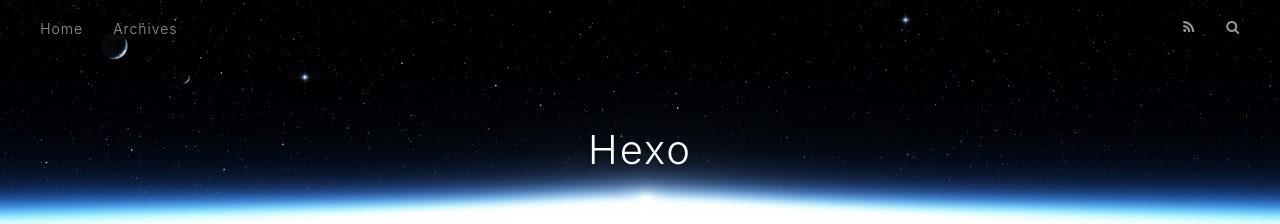
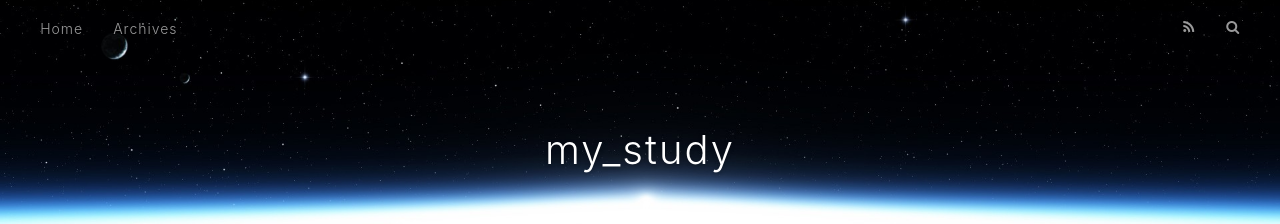
Before and after one commit to nrj812579394/nrj812579394.github.io, a plain HTML site: page 2018/11/19/Python_Idiom/index.html in a window 1280 px wide. Shown: the top 224 px of the page. Drawn offline with nearby package versions, Linux system fonts and the light colour scheme.

Commit message:
Site updated: 2018-11-19 16:14:04

```diff
--- a/2018/11/19/Python_Idiom/index.html
+++ b/2018/11/19/Python_Idiom/index.html
@@ -5,21 +5,21 @@
 
 
 
-  <title>Hexo</title>
+  <title>my_study</title>
   <meta name="viewport" content="width=device-width, initial-scale=1, maximum-scale=1">
   <meta name="description" content="Python惯例“惯例”这个词指的是“习惯的做法，常规的办法，一贯的做法”，与这个词对应的英文单词叫“idiom”。由于Python跟其他很多编程语言在语法和使用上还是有比较显著的差别，因此作为一个Python开发者如果不能掌握这些惯例，就无法写出“Pythonic”的代码。下面我们总结了一些在Python开发中的惯用的代码。  让代码既可以被导入又可以被执行。 12if __name__ ==">
 <meta property="og:type" content="article">
-<meta property="og:title" content="Hexo">
+<meta property="og:title" content="my_study">
 <meta property="og:url" content="http://yoursite.com/2018/11/19/Python_Idiom/index.html">
-<meta property="og:site_name" content="Hexo">
+<meta property="og:site_name" content="my_study">
 <meta property="og:description" content="Python惯例“惯例”这个词指的是“习惯的做法，常规的办法，一贯的做法”，与这个词对应的英文单词叫“idiom”。由于Python跟其他很多编程语言在语法和使用上还是有比较显著的差别，因此作为一个Python开发者如果不能掌握这些惯例，就无法写出“Pythonic”的代码。下面我们总结了一些在Python开发中的惯用的代码。  让代码既可以被导入又可以被执行。 12if __name__ ==">
 <meta property="og:locale" content="default">
 <meta property="og:updated_time" content="2018-11-19T06:16:03.495Z">
 <meta name="twitter:card" content="summary">
-<meta name="twitter:title" content="Hexo">
+<meta name="twitter:title" content="my_study">
 <meta name="twitter:description" content="Python惯例“惯例”这个词指的是“习惯的做法，常规的办法，一贯的做法”，与这个词对应的英文单词叫“idiom”。由于Python跟其他很多编程语言在语法和使用上还是有比较显著的差别，因此作为一个Python开发者如果不能掌握这些惯例，就无法写出“Pythonic”的代码。下面我们总结了一些在Python开发中的惯用的代码。  让代码既可以被导入又可以被执行。 12if __name__ ==">
 
-    <link rel="alternate" href="/atom.xml" title="Hexo" type="application/atom+xml">
+    <link rel="alternate" href="/atom.xml" title="my_study" type="application/atom+xml">
 
 
     <link rel="icon" href="/favicon.png">
@@ -38,7 +38,7 @@
   <div id="header-outer" class="outer">
     <div id="header-title" class="inner">
       <h1 id="logo-wrap">
-        <a href="/" id="logo">Hexo</a>
+        <a href="/" id="logo">my_study</a>
       </h1>
 
     </div>
@@ -138,7 +138,7 @@
 
     </div>
     <footer class="article-footer">
-      <a data-url="http://yoursite.com/2018/11/19/Python_Idiom/" data-id="cjonyluha0000bouauu4ga474" class="article-share-link">Share</a>
+      <a data-url="http://yoursite.com/2018/11/19/Python_Idiom/" data-id="cjoo1abvu0000gnuadl2hn5hk" class="article-share-link">Share</a>
 
 
     </footer>
```
Also changed, not shown: archives/2018/11/index.html (+6 -6 lines), archives/2018/index.html (+6 -6 lines), archives/index.html (+6 -6 lines), index.html (+7 -7 lines).
